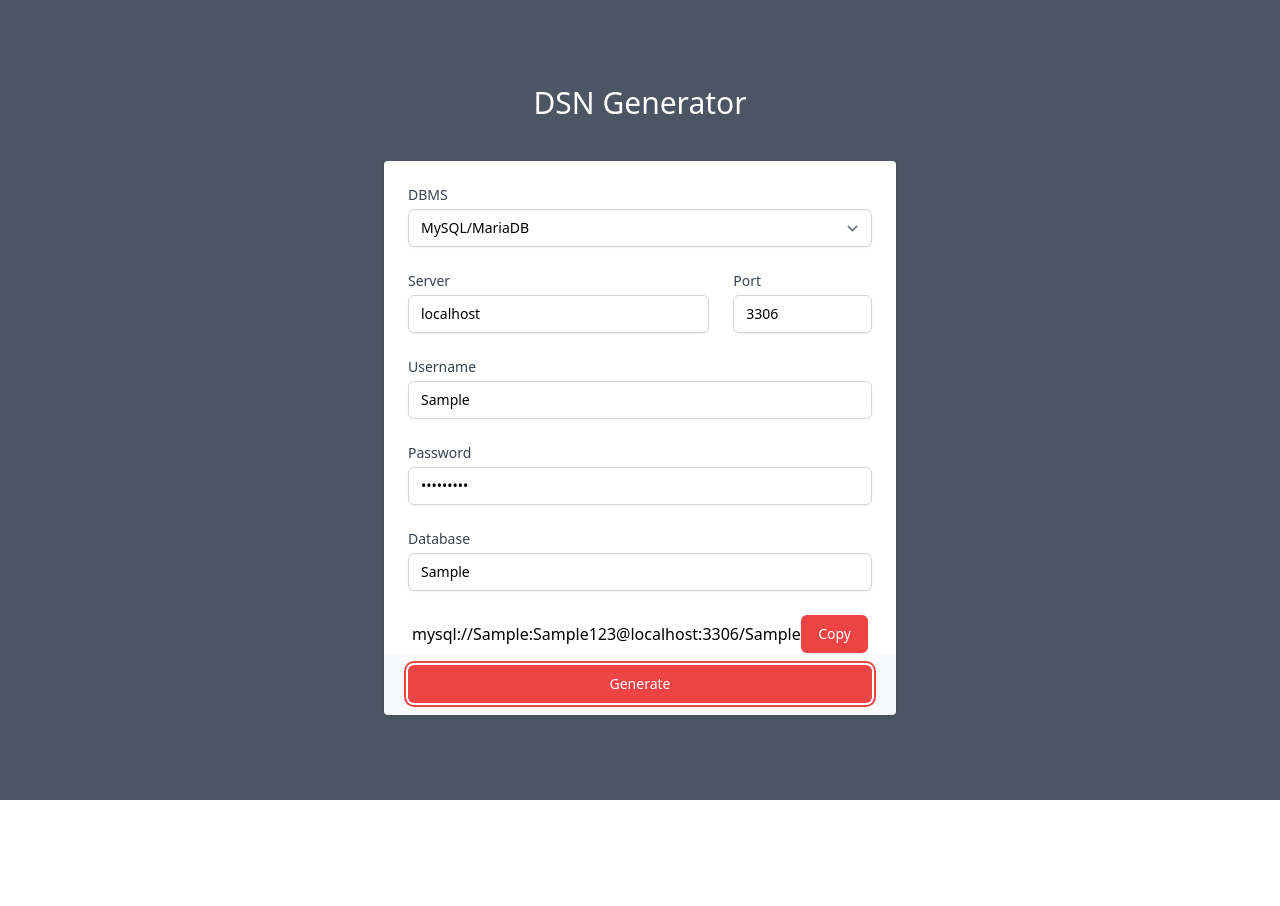
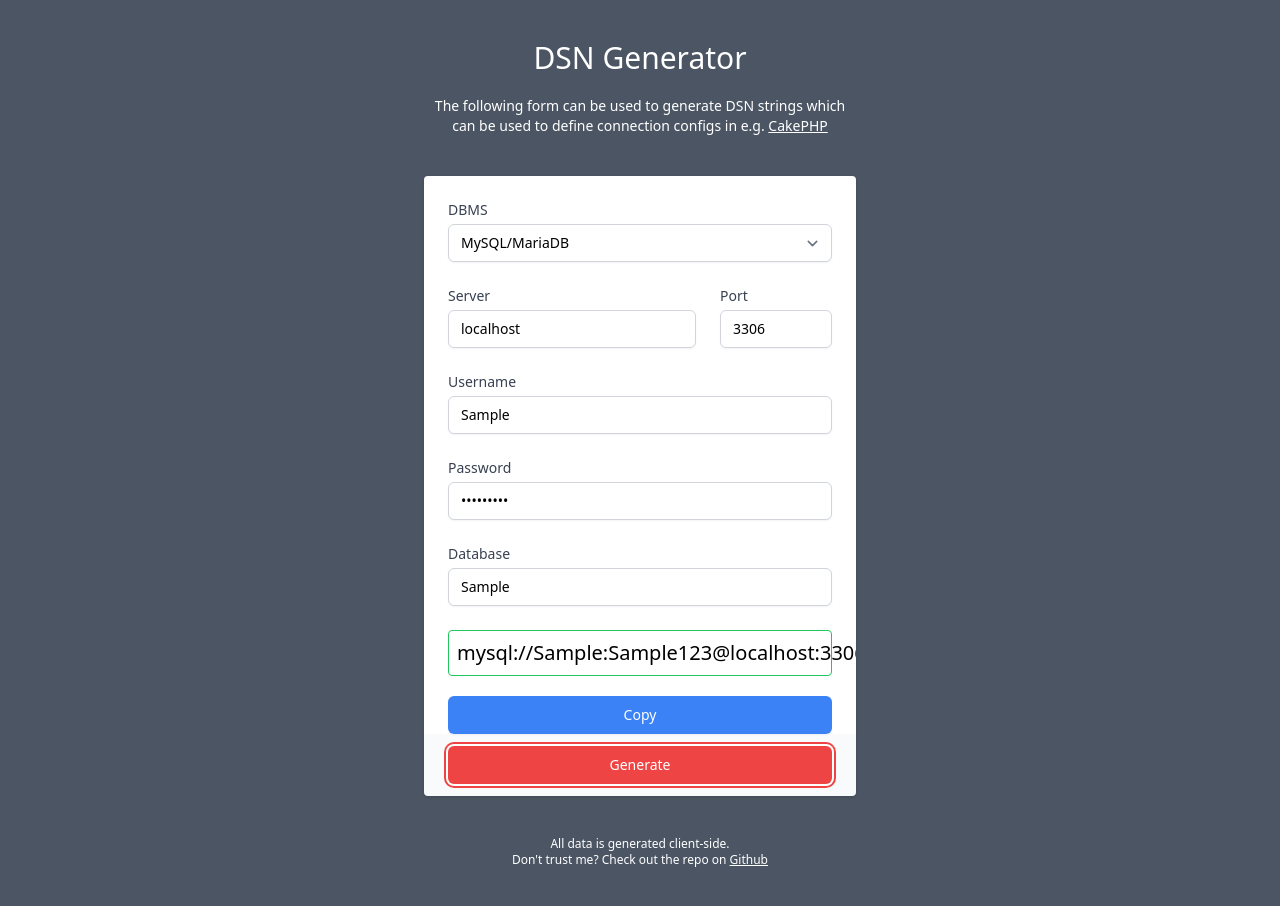
Before and after one commit to LordSimal/cakephp-dsn-generator, a Next.js app: page / in a window 1280 px wide. Both pictures are taken after typing "Sample", "Sample123", "Sample" into the empty fields and a click on the button "Generate". Before the commit the page ends 800 px from the top, so only its background shows below. Built offline with nearby package versions, Linux system fonts and the light colour scheme.

Commit message:
adjust styling and add more info

```diff
--- a/app/page.tsx
+++ b/app/page.tsx
@@ -3,8 +3,20 @@ import Form from "@/components/Form";
 export default function Home() {
   return (
     <main className="min-h-screen flex items-center bg-gray-600">
-      <div className="container mx-auto max-w-2xl">
+      <div className="container mx-auto max-w-lg p-10">
+        <div className="text-center text-white mb-10">
+          <h1 className="text-3xl mb-5">DSN Generator</h1>
+          <p className="text-sm">
+            The following form can be used to generate DSN strings which can be used to
+            define connection configs in e.g. <a className="underline" href="https://cakephp.org" target="_blank">CakePHP</a>
+          </p>
+        </div>
         <Form/>
+        <div className="text-center text-white mt-10 text-xs">
+          <p>
+            All data is generated client-side.<br/>
+            Don&apos;t trust me? Check out the repo on <a className="underline" href="https://github.com/LordSimal/cakephp-dsn-generator" target="_blank">Github</a></p>
+        </div>
       </div>
     </main>
   )
--- a/components/Copy.tsx
+++ b/components/Copy.tsx
@@ -16,11 +16,11 @@ export default function Copy({text, disabled, label = 'Copy'}:{text: string, dis
     });
   }
     return (
-      <div className={`${s.field} flex items-center justify-between px-7 relative`}>
-        <span className="text-ellipsis overflow-hidden whitespace-nowrap">{text}</span>
+      <div className={`${s.field} px-6 relative`}>
+        <div className="text-ellipsis text-xl text-center p-2 mb-5 rounded border border-green-500">{text}</div>
         <Conditional showWhen={!disabled}>
           <button
-            className="inline-flex justify-center rounded-md border border-transparent bg-red-500 py-2 px-4 text-sm font-medium text-white shadow-sm hover:bg-red-700 focus:outline-none focus:ring-2 focus:ring-red-500 focus:ring-offset-2"
+            className="w-full rounded-md border border-transparent bg-blue-500 py-2 px-4 text-sm font-medium text-white shadow-sm hover:bg-blue-700 focus:outline-none focus:ring-2 focus:ring-blue-500 focus:ring-offset-2"
             onClick={()=>{copy(text)}} aria-label={label}>{label}</button>
         </Conditional>
         {<div className={`fixed top-1/2 right-0 p-4 z-30 overflow-hidden ${copied ? `${s.active}` : ''} ${s.toast}`}>
--- a/components/Form.tsx
+++ b/components/Form.tsx
@@ -68,8 +68,6 @@ export default function Form() {
     }
 
     return (
-        <div className="p-10 sm:p-20">
-            <div className="text-3xl text-center text-white mb-10">DSN Generator</div>
         <form action="/" method="post" onSubmit={onSubmitFunc}>
             <div className="overflow-hidden shadow rounded">
                 <div className="bg-white px-4 py-5 sm:p-6">
@@ -113,6 +111,5 @@ export default function Form() {
                 </div>
             </div>
         </form>
-        </div>
     )
 }
```
Lines whose indentation alone changed are shown as unchanged.
